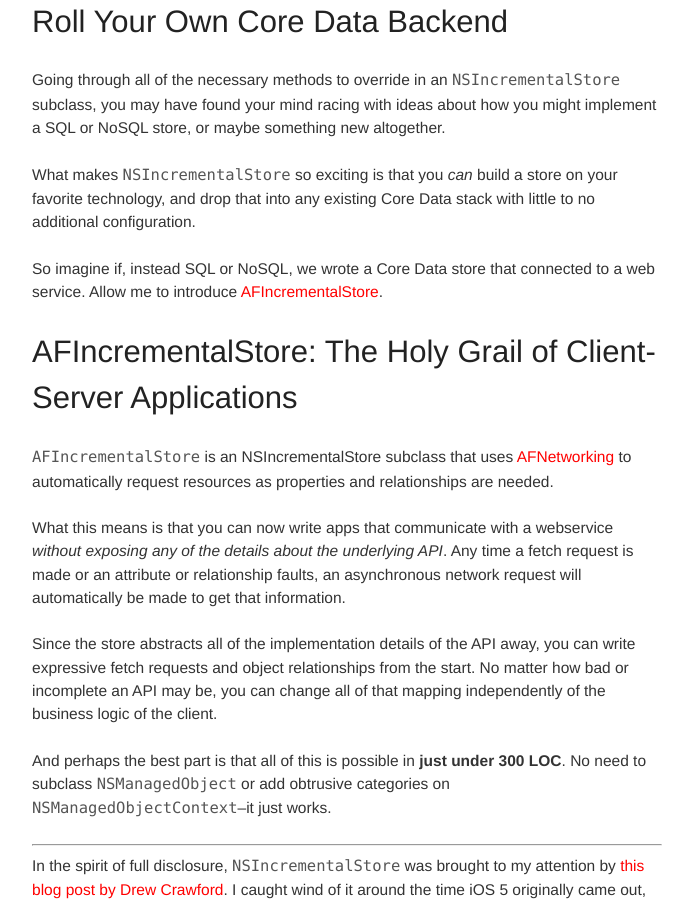
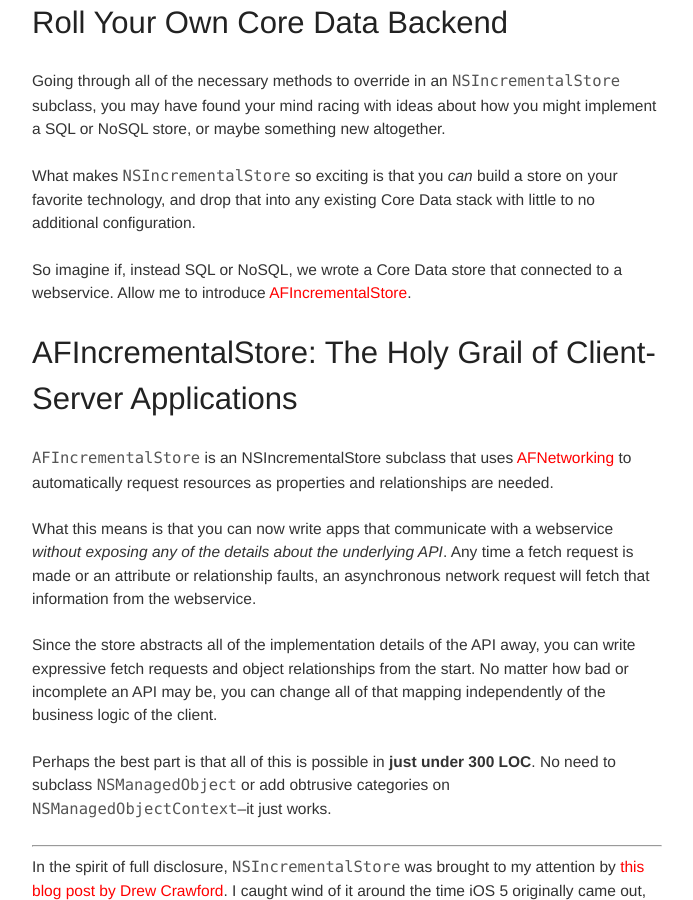
Before and after one commit to NSHipster/articles, a Jekyll site: the page built from _posts/2012-08-13-nsincrementalstore.md, in a window 1280 px wide and 900 px high, scrolled down 3980 px. Shown: the whole window, without its empty margins (133-826 px from the left). Built offline with Jekyll 4.4.1, drawn with Linux system fonts in a browser that asks for light colours; some of the changed text lies outside the part shown.

Commit message:
More typo fixes in NSIncrementalStore post

```diff
--- a/_posts/2012-08-13-nsincrementalstore.md
+++ b/_posts/2012-08-13-nsincrementalstore.md
@@ -17,7 +17,7 @@
 
 If it weren't for an offhand remark during [WWDC 2011 Session 303](https://deimos.apple.com/WebObjects/Core.woa/BrowsePrivately/adc.apple.com.8266478284.08266478290.8365294535?i=2068798830), it may have gone completely unnoticed.
 
-And yet, NSIncrementalStore is arguably the most important thing to come out of iOS 5.
+And yet, `NSIncrementalStore` is arguably the most important thing to come out of iOS 5.
 
 ## At Last, A Foothold Into Core Data
 
@@ -112,17 +112,17 @@
 
 What makes `NSIncrementalStore` so exciting is that you _can_ build a store on your favorite technology, and drop that into any existing Core Data stack with little to no additional configuration.
 
-So imagine if, instead SQL or NoSQL, we wrote a Core Data store that connected to a web service. Allow me to introduce [AFIncrementalStore](https://github.com/AFNetworking/AFIncrementalStore).
+So imagine if, instead SQL or NoSQL, we wrote a Core Data store that connected to a webservice. Allow me to introduce [AFIncrementalStore](https://github.com/AFNetworking/AFIncrementalStore).
 
 ## AFIncrementalStore: The Holy Grail of Client-Server Applications
 
 [`AFIncrementalStore`](https://github.com/AFNetworking/AFIncrementalStore) is an NSIncrementalStore subclass that uses [AFNetworking](https://github.com/afnetworking/afnetworking) to automatically request resources as properties and relationships are needed.
 
-What this means is that you can now write apps that communicate with a webservice _without exposing any of the details about the underlying API_. Any time a fetch request is made or an attribute or relationship faults, an asynchronous network request will automatically be made to get that information.
+What this means is that you can now write apps that communicate with a webservice _without exposing any of the details about the underlying API_. Any time a fetch request is made or an attribute or relationship faults, an asynchronous network request will fetch that information from the webservice.
 
 Since the store abstracts all of the implementation details of the API away, you can write expressive fetch requests and object relationships from the start. No matter how bad or incomplete an API may be, you can change all of that mapping independently of the business logic of the client.
 
-And perhaps the best part is that all of this is possible in **just under 300 LOC**. No need to subclass `NSManagedObject` or add obtrusive categories on `NSManagedObjectContext`--it just works.
+Perhaps the best part is that all of this is possible in **just under 300 LOC**. No need to subclass `NSManagedObject` or add obtrusive categories on `NSManagedObjectContext`--it just works.
 
 ---
 
```
